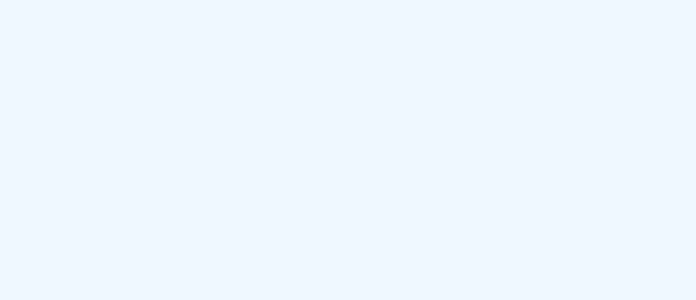
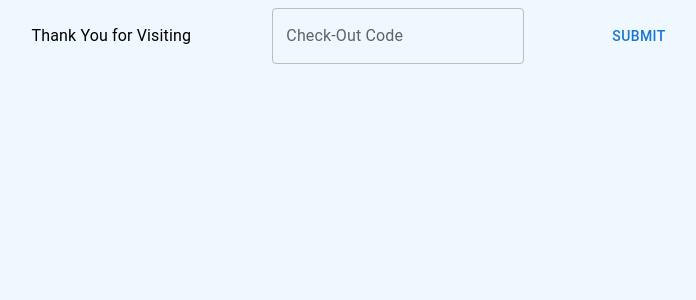
Before and after one commit to Rajan1546/Management, a React (Create React App) app: page /checkout in a window 1280 px wide. Before the commit this address had no page. Shown: the top 300 px of the page, without its empty margins (255-951 px from the left). Built offline with nearby package versions, Linux system fonts and the light colour scheme.

Commit message:
checkout form

```diff
--- a/src/App.js
+++ b/src/App.js
@@ -10,6 +10,7 @@ import Forms from './Pages/Forms'
 import BadgeAvatars from './Components/Icon';
 import ConfirmationBill from './Pages/ConfrimationBill';
 import Box from './Components/Box';
+import CheckOut from './Pages/CheckOut';
 // import CardProfile from './Components/CardProfile';
 // import Box from './Components/Box';
 // import Parking from './Components/Parking';
@@ -26,6 +27,7 @@ function App() {
       <Route path='/forms' element={<Forms/>}/>
       <Route path='/box' element={<Box/>}/>
       <Route path='/confirmation' element={<ConfirmationBill/>}/>
+      <Route path='/checkout' element={<CheckOut/>}/>
       {/* <Route path='/hello' element={<CardProfile/>}/> */}
       {/* <Route path='/Parking' element={<Parking/>}/> */}
       </Routes>
--- /dev/null
+++ b/src/Pages/CheckOut.js
@@ -0,0 +1,24 @@
+import * as React from 'react';
+import Box from '@mui/material/Box';
+import TextField from '@mui/material/TextField';
+import { Button, Typography } from '@mui/material';
+
+export default function CheckOut() {
+  return (
+    <Box
+      component="form"
+      sx={{
+        '& > :not(style)': { m: 1, width: '25ch' },
+        display:'flex',
+        justifyContent:'center',
+        alignItems:'center'
+      }}
+      noValidate
+      autoComplete="off"
+    >
+        <Typography> Thank You for Visiting </Typography>
+      <TextField id="outlined-basic" label="Check-Out Code" variant="outlined" />
+      <Button sx={{ color:'primary'}}> Submit </Button>
+    </Box>
+  );
+}
--- a/src/Pages/InOut.js
+++ b/src/Pages/InOut.js
@@ -20,6 +20,11 @@ function InOut() {
     // Handle the "Add" button click and navigate to the "/arriving" route
     navigate("/");
   };
+
+  const handleCheckOutClick = () => {
+    // Handle the "Add" button click and navigate to the "/arriving" route
+    navigate("/checkout");
+  };
   return (
     <div className="video-container">
     <div className='nav-container'>
@@ -39,7 +44,7 @@ function InOut() {
       <Button variant="outlined" endIcon={<img src={checkin} alt='CheckIn' width={'50px'} />} onClick={handleCheckInClick}>
       Check In
       </Button>
-        <Button variant="outlined" endIcon={<img src={hotel} alt='CheckOut' width={'50px'}/>}>
+        <Button variant="outlined" endIcon={<img src={hotel} alt='CheckOut' width={'50px'}/>} onClick={handleCheckOutClick}>
         Check Out
       </Button>
       </div>
```
